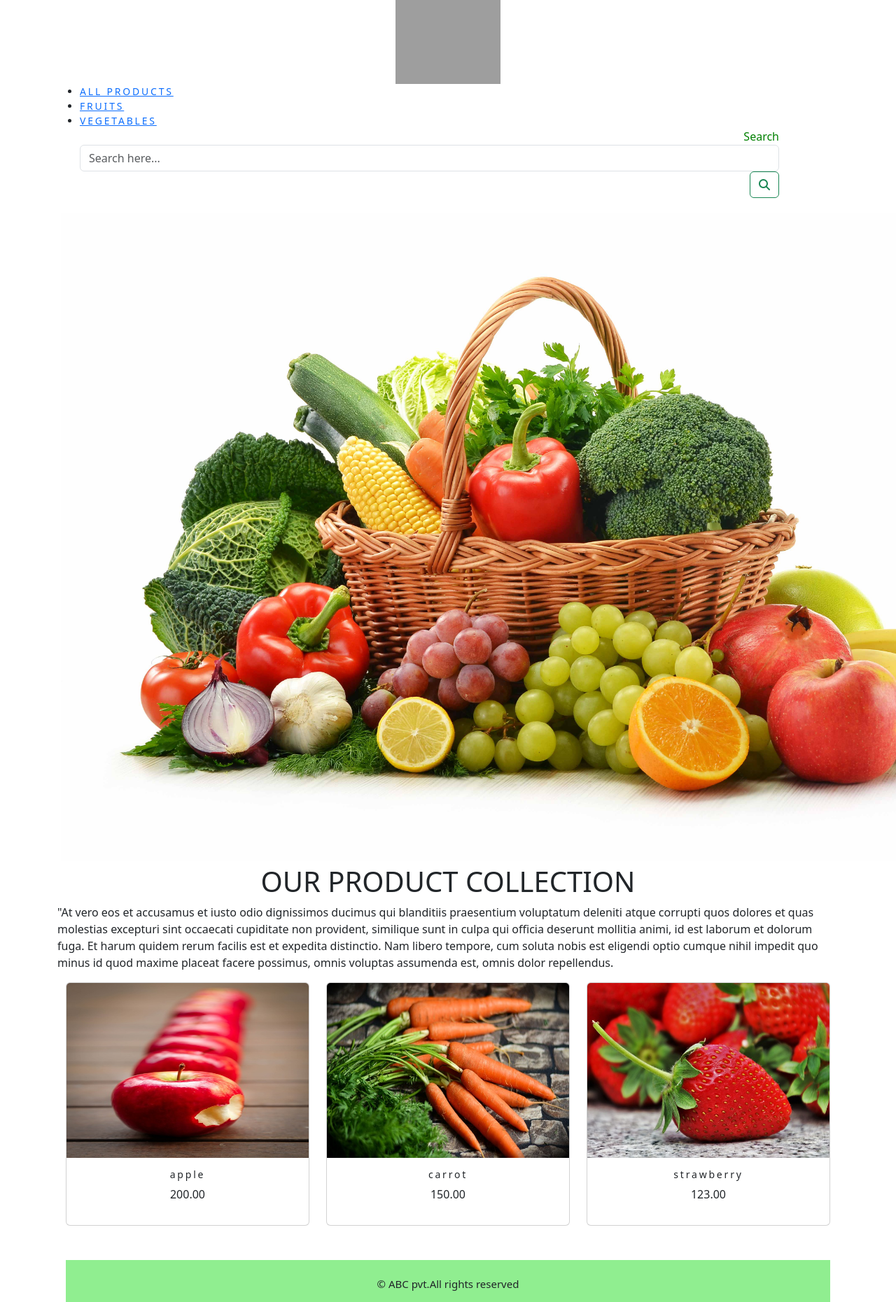
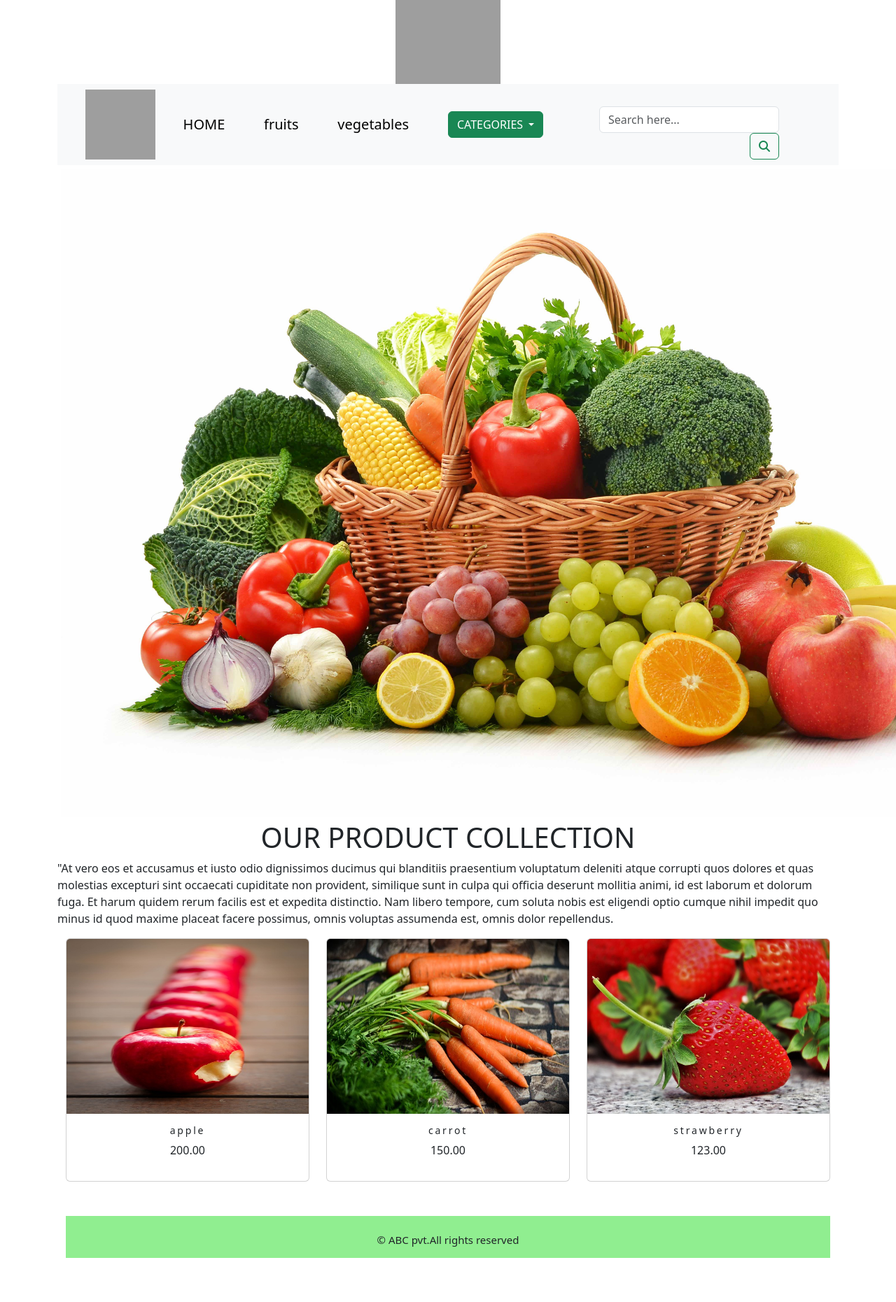
Before and after one commit to niketh4/ecommerce, a Django app: page /shop/ in a window 1280 px wide; the page is wider, and only the part inside the window is pictured. Shown: that part at 70% size. After the commit the page ends 1798 px from the top of that part, so only its background shows below. Run offline with Django 4.2, Linux system fonts and the light colour scheme; data comes from the database, SQL or seed files in the repository; some libraries are stand-ins or nearby versions; grey boxes are pictures that could not be loaded.

Commit message:
nav.html

```diff
--- a/ecommerce/templates/nav.html
+++ b/ecommerce/templates/nav.html
@@ -1,3 +1,5 @@
+{% load static %}
+
 <!--<nav class="navbar navbar-expand-lg navbar-light bg-light" >-->
 
 <!--  <button class="navbar-toggler" type="button" data-toggle="collapse" data-target="#" aria-controls="navbarSupportedContent" aria-expanded="false" aria-label="Toggle navigation">....-->
@@ -37,28 +39,67 @@
 
 
 <nav xmlns="http://www.w3.org/1999/html">
-  <ul>
-    <div class="nav-item">
-    <li><a href="{% url 'shop:allProdCat' %}">ALL PRODUCTS</a> </li>
-      {% for cat in links %}
+<!--  <ul>-->
+<!--    <div class="nav-item">-->
+<!--    <li><a href="{% url 'shop:allProdCat' %}">ALL PRODUCTS</a> </li>-->
+<!--      {% for cat in links %}-->
 
-    <li><a href="{{cat.get_url}}">{{cat.name}}</a></li>
-     {% endfor %}
+<!--    <li><a href="{{cat.get_url}}">{{cat.name}}</a></li>-->
+<!--     {% endfor %}-->
 
 <!--    <a href="{% url 'cart:cart:detail' "><i class="fa-solid fa-cart-shopping"></i>{{item_count}}</a>-->
 
-            {% if item_count > 0 %}
-            <li class="nav-item">
-       cart <a class="nav-link" href="{% url 'cart:cart_detail' %}"><i class="fa fa-shopping-cart"></i>{{item_count}}</a>
+<!--            {% if item_count > 0 %}-->
+<!--            <li class="nav-item">-->
+<!--       cart <a class="nav-link" href="{% url 'cart:cart_detail' %}"><i class="fa fa-shopping-cart"></i>{{item_count}}</a>-->
+
+<!--        {% endif %}-->
+<!--    </div>-->
+<!--    <div class="s">-->
+<!--     <form class="form-inline my-2 my-lg-0" action="{% url 'search_app:searchresults' %}" method="get">-->
+<!--      {% csrf_token %}-->
+<!--     Search <input class="form-control mr-sm-2" name="q" type="search" placeholder="Search here..." aria-label="Search">-->
+<!--      <button class="btn btn-outline-success my-2 my-sm-0" type="submit"><i class="fa-solid fa-magnifying-glass"></i></button>-->
+<!--    </form>-->
+<!--      </div>-->
+<!--  </ul>-->
+<!--</nav>-->
+
+
+<nav class="navbar navbar-light bg-light justify-content-between style="background-color: #e3f2fd;">
+    <a href="{% url 'shop:allProdCat' %}"> <img src="{% static 'img/fresh.jpg' %}" alt="logimage" width="100" height="100">
+  <a class="navbar-brand" href="{% url 'shop:allProdCat' %}">HOME</a>
+  {% for cat in links %}
+  <a class="navbar-brand" href="{{cat.get_url}}">{{cat.name}}</a>
+  {% endfor %}
+
+
+
+
+<div class="dropdown">
+  <button class="btn btn-success dropdown-toggle" type="button" id="dropdownMenuButton" data-toggle="dropdown" aria-haspopup="true" aria-expanded="false">
+    CATEGORIES
+  </button>
+  <div class="dropdown-menu {% if 'shop' in request.path %} active {% endif %}" aria-labelledby="dropdownMenuButton">
+    <a class="dropdown-item" href="{% url 'shop:allProdCat' %}">ALL PRODUCTS</a>
+    {% for cat in links %}
+          <a class="dropdown-item" href="{{cat.get_url}}">{{cat.name}}</a>
+          {% endfor %}
+  </div>
+</div>
+
+ {% if item_count > 0 %}
+       <a class="nav-link" href="{% url 'cart:cart_detail' %}"><i class="fa fa-shopping-cart"></i>cart {{item_count}}</a>
 
         {% endif %}
-    </div>
-    <div class="s">
+
+<br><br>
+  <div class="s">
      <form class="form-inline my-2 my-lg-0" action="{% url 'search_app:searchresults' %}" method="get">
       {% csrf_token %}
-     Search <input class="form-control mr-sm-2" name="q" type="search" placeholder="Search here..." aria-label="Search">
+      <br>
+     <input class="form-control mr-sm-2" name="q" type="search" placeholder="Search here..." aria-label="Search">
       <button class="btn btn-outline-success my-2 my-sm-0" type="submit"><i class="fa-solid fa-magnifying-glass"></i></button>
     </form>
       </div>
-  </ul>
 </nav>
```
